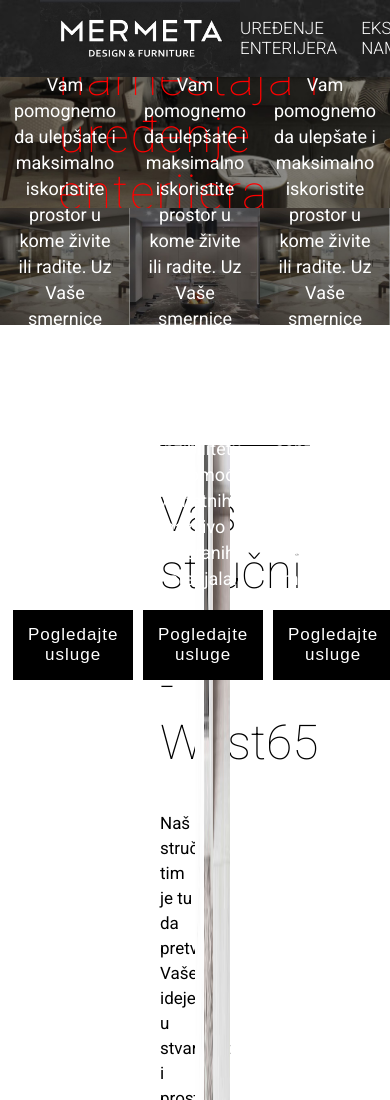
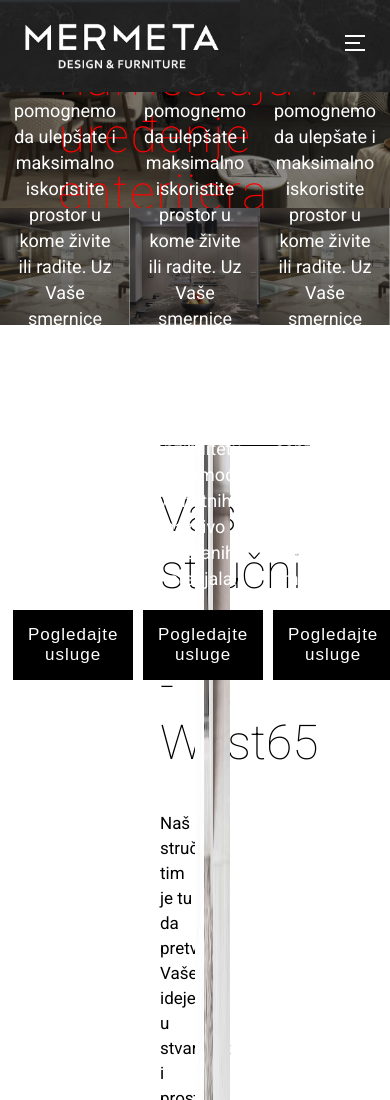
Before and after one commit to filip680/mermeta, a plain HTML site: page index.html in a window 390 px wide. Shown: the top 1100 px of the page. Drawn offline with Linux system fonts and the light colour scheme.

Commit message:
Header media query

```diff
--- a/index.css
+++ b/index.css
@@ -295,3 +295,40 @@ footer .logo .logo2 {
 .col {
     float: left;
 }
+
+.hiddenBar {
+    display: none;
+}
+
+.hiddenBar span {
+    display: block;
+    background-color: white;
+    height: 2px;
+    width: 20px;
+    margin-bottom: 5px;
+}
+
+.hiddenBar span:nth-child(2) {
+    width: 15px;
+}
+
+@media(max-width:1199px){
+
+    header {
+        padding-left: 0;
+        padding-right: 25px;
+    }
+
+    .menu {
+        display: none;
+    }
+
+    .logo img {
+        width: 240px;
+    }
+
+    .hiddenBar {
+        display: block;
+        cursor: pointer;
+    }
+}
--- a/index.html
+++ b/index.html
@@ -13,6 +13,13 @@
     <header>
         <div class="logo">
             <a href="#"><img src="images/logo.jpg"></a>
+        </div>
+        <div class="hiddenBar">
+            <a href="#">
+                <span></span>
+                <span></span>
+                <span></span>
+            </a>
         </div>
         <div class="menu">
             <ul>
```
